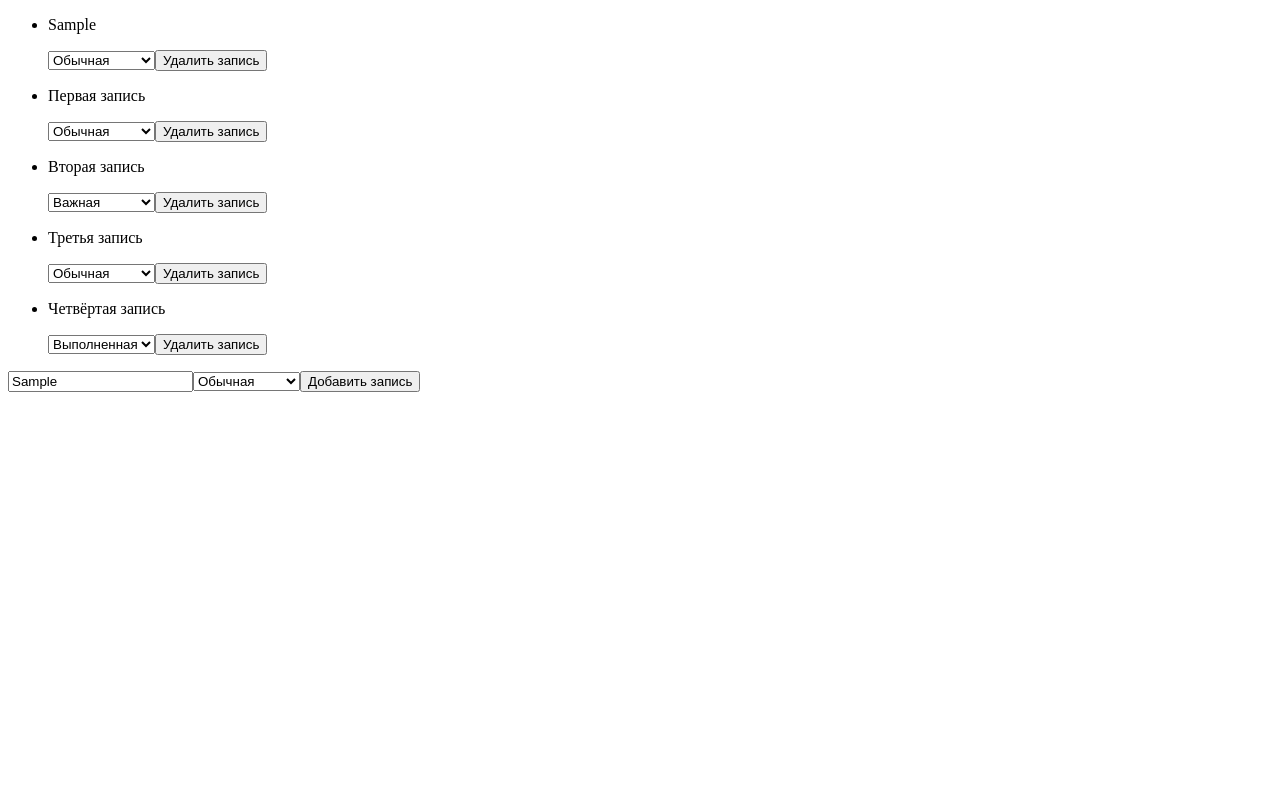
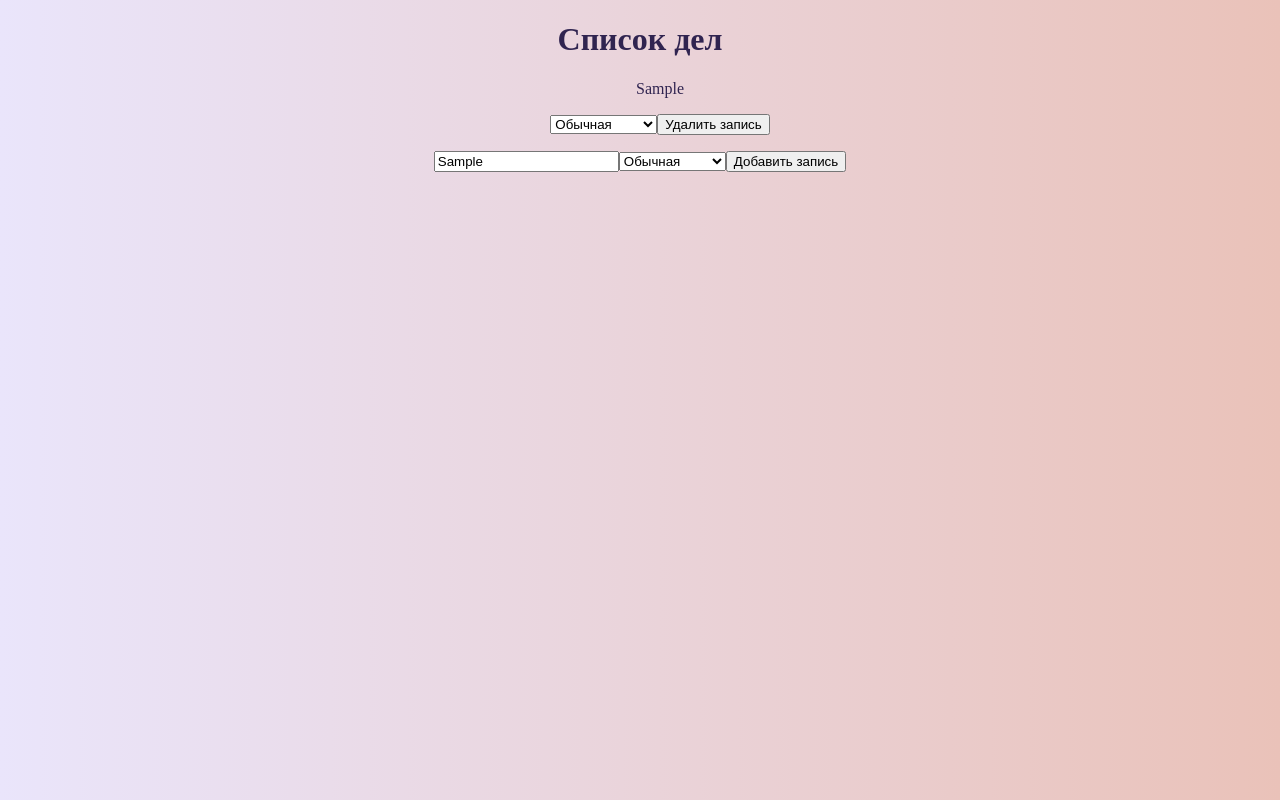
Before and after one commit to annzolotareva/todo-list, an Angular app: page / in a window 1280 px wide. Both pictures are taken after typing "Sample" into the empty fields and a click on the button "Добавить запись". Built offline with nearby package versions, Linux system fonts and the light colour scheme.

Commit message:
Новые изменения

```diff
--- a/src/app/app.component.html
+++ b/src/app/app.component.html
@@ -1 +1,2 @@
+<h1>Список дел</h1>
 <todo-list> </todo-list>
--- a/src/app/modules/list/components/add-form/add-form.component.html
+++ b/src/app/modules/list/components/add-form/add-form.component.html
@@ -1,7 +1,9 @@
+<div class="div add-form">
     <input [(ngModel)]="newValue" type="text" placeholder="Напишите что-нибудь" />
     <select [(ngModel)]="newStatus">
         <option value='Обычная'>Обычная</option>
         <option value='Важная'>Важная</option>
         <option value='Выполненная'>Выполненная</option>>
     </select>
-<button (click)="createElem()">Добавить запись</button>
+    <button (click)="createElem(); generId()">Добавить запись</button>
+</div>
--- a/src/app/modules/list/components/add-form/add-form.component.ts
+++ b/src/app/modules/list/components/add-form/add-form.component.ts
@@ -1,12 +1,15 @@
 import { Component, EventEmitter, OnInit, Output, Input } from '@angular/core';
 import { ElemComponent } from "../elem/elem.component";
-import { IElem } from '../../services/todo-list-service/todo-list.service';
 
 export class newElem {
   constructor(public id: number,public value: string,public status: string){
   }
+}
 
+export class newId {
+  constructor(public id: number){}
 }
+
 @Component({
   selector: 'app-add-form',
   templateUrl: './add-form.component.html',
@@ -15,9 +18,11 @@ export class newElem {
 export class AddFormComponent implements OnInit {
   newValue: string = '';
   newStatus: string = 'Обычная';
+  newId: number = 0;
 
-  //@Input()
-    //newElem: IElem = {id: 1000, value: '', status: 'Обычная'};
+
+  @Output()
+    public generateId = new EventEmitter;
   @Output()
     public addElem = new EventEmitter;
 
@@ -26,8 +31,13 @@ export class AddFormComponent implements OnInit {
   ngOnInit(): void {
   }
 
+  generId() {
+    const thisId = new newId(this.newId);
+    this.generateId.emit(thisId);
+  }
+
   createElem() {
-    const elem = new newElem(1, this.newValue,this.newStatus);
+    const elem = new newElem(this.newId, this.newValue,this.newStatus);
     this.addElem.emit(elem)
   }
 }
--- a/src/app/modules/list/components/elem/elem.component.html
+++ b/src/app/modules/list/components/elem/elem.component.html
@@ -1,3 +1,4 @@
+<div class="elem">
     <p>{{elem.value}}</p>
     <select [(ngModel)]="elem.status">
         <option value='Обычная'>Обычная</option>
@@ -5,3 +6,4 @@
         <option value='Выполненная'>Выполненная</option>>
     </select>
     <button (click)="deleteElem.emit(elem.id)">Удалить запись</button>
+</div>
--- a/src/app/modules/list/list.component.html
+++ b/src/app/modules/list/list.component.html
@@ -3,4 +3,4 @@
         <todo-elem [elem]="elem" (deleteElem)="todoListService.delete($event)"> </todo-elem>
     </li>
 </ul>
-<app-add-form (addElem)="todoListService.addElem($event)"> </app-add-form>
+<app-add-form (addElem)="todoListService.addElem($event)" (generateId)="todoListService.generateId($event)"> </app-add-form>
--- a/src/app/modules/list/services/todo-list-service/todo-list.service.ts
+++ b/src/app/modules/list/services/todo-list-service/todo-list.service.ts
@@ -1,15 +1,6 @@
 import { Injectable } from '@angular/core';
 import { ignoreElements } from 'rxjs';
 import { ListComponent } from "../../list.component";
-
-const enum ElemStatuses {
-  common = 'Обычная',
-  important = 'Важная',
-  completed = 'Выполненная'
-}
-
-const arrOfElemStatuses = [ElemStatuses.common, ElemStatuses.important, ElemStatuses.completed];
-
 
 export interface IElem {
   id: number;
@@ -22,42 +13,43 @@ export interface IElem {
 })
 export class TodoListService {
 
+  found: boolean = false;
 
-  elems: Array<IElem> = [ {
-    id: 1,
-    value: "Первая запись",
-    status: arrOfElemStatuses[0]
-},
-{   id:2,
-    value: "Вторая запись",
-    status: arrOfElemStatuses[1]
-},
-{
-    id: 3,
-    value: "Третья запись",
-    status: arrOfElemStatuses[0]
-},
-{
-  id: 4,
-  value: "Четвёртая запись",
-  status: arrOfElemStatuses[2]
-}
-]
+  arrId: Array<IElem["id"]> = [];
+
+  elems: Array<IElem> = [ ];
   constructor() {
   }
-
 
   delete(id: number): void{
     this.elems = this.elems.filter(elem => elem.id !== id);
   }
 
-   addElem(elem: IElem): void {
-    this.elems.unshift(elem);
-    console.log(this.elems)
+  generateId(id: IElem["id"]): void {
+    while ( this.arrId.length < 10) {
+      id = Math.ceil(Math.random() * 100);
+      if (this.found = true) {
+        this.found = false;
+      }
+      for (let i = 0; i < this.arrId.length; i++){
+        if (this.arrId[i] == id) {
+          this.found = true;
+          break;
+        }
+      }
+      if (!this.found) {
+        this.arrId[this.arrId.length] = id;
+      }
+    }
+    console.log(id);
    }
 
-  editStatus(status: string): void{
-
-  }
-
+   addElem(elem: IElem): void {
+    if (elem.value != "") {
+      this.elems.unshift(elem);
+      console.log("первая работает");
+    } else {
+      alert('Вы пытыетесь создать пустую запись!')
+    }
+   }
 }
--- a/src/styles.scss
+++ b/src/styles.scss
@@ -1 +1,14 @@
 /* You can add global styles to this file, and also import other style files */
+ul {
+    list-style: none;
+  }
+
+body {
+    background: linear-gradient(to right, #eae5fb, #eac2b9);
+    text-align: center;
+    color: #302450;
+}
+
+h1 {
+    color: #302450;
+}
```
Lines whose indentation alone changed are shown as unchanged.
